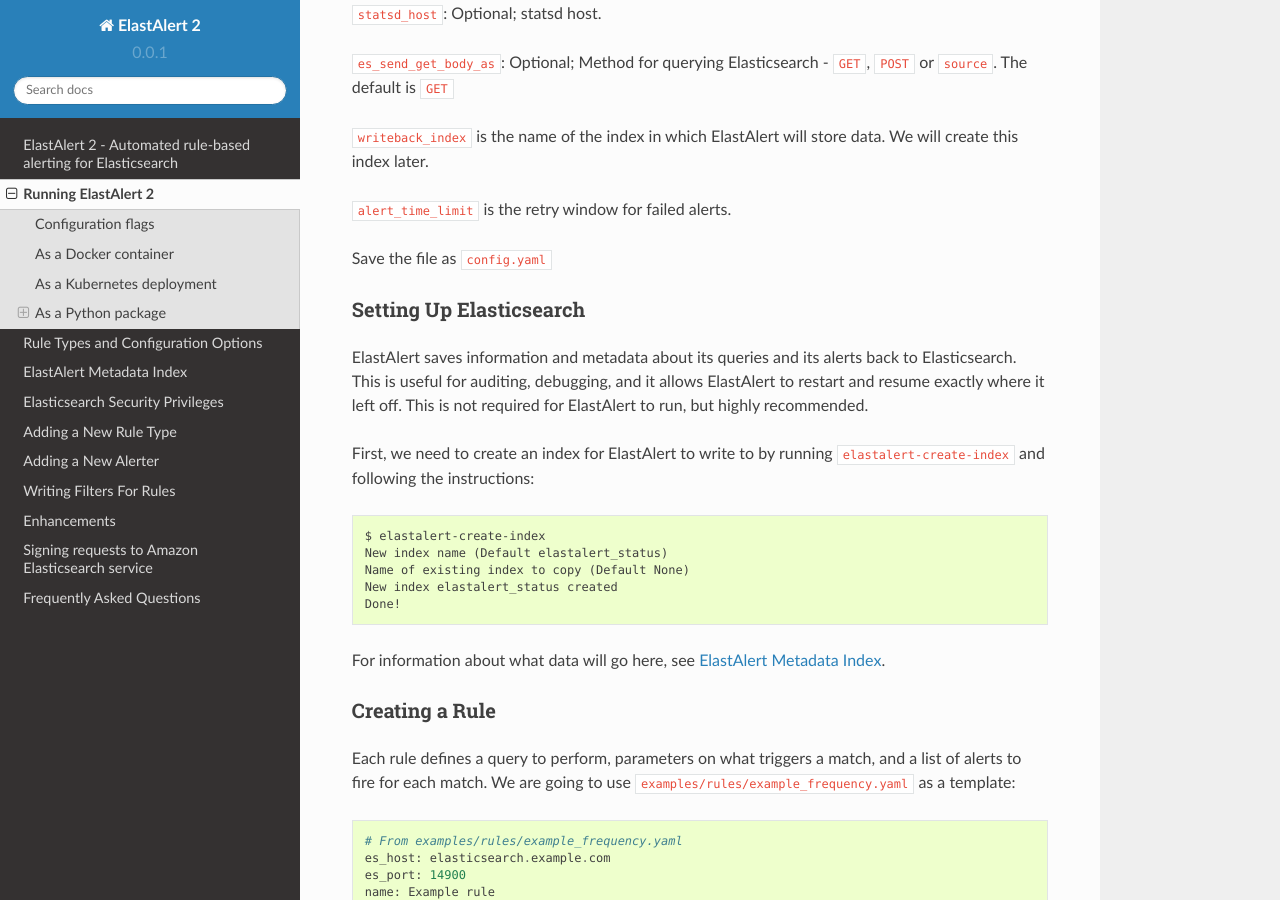
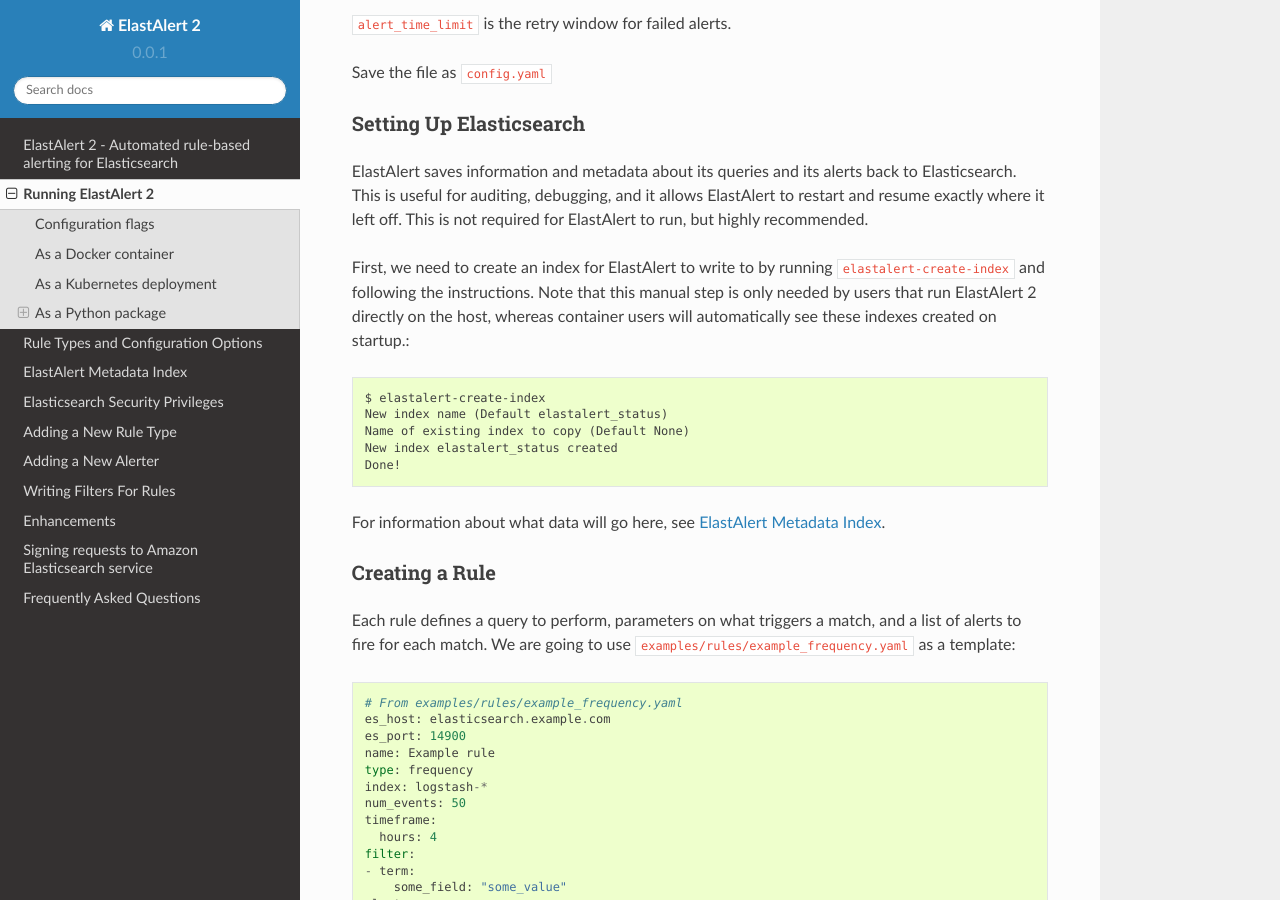
Before and after one commit to Yelp/elastalert, a Sphinx documentation site: the page built from docs/source/running_elastalert.rst, in a window 1280 px wide and 900 px high, scrolled down 4091 px. Built offline with Sphinx 7.4.7 and the Read the Docs theme 2.0.0, drawn with Linux system fonts in a browser that asks for light colours; pages that are not in the unit, such as notebooks, are missing from menus; some of the changed text lies outside the part shown.

Commit message:
Remove pip instructions for older ES versions; clarify index creation

```diff
--- a/docs/source/running_elastalert.rst
+++ b/docs/source/running_elastalert.rst
@@ -216,7 +209,9 @@
 for ElastAlert to run, but highly recommended.
 
 First, we need to create an index for ElastAlert to write to by running
-``elastalert-create-index`` and following the instructions::
+``elastalert-create-index`` and following the instructions. Note that this manual
+step is only needed by users that run ElastAlert 2 directly on the host, whereas
+container users will automatically see these indexes created on startup.::
 
     $ elastalert-create-index
     New index name (Default elastalert_status)
```
Also changed, not shown: other parts of docs/source/running_elastalert.rst (+0 -7 lines).
